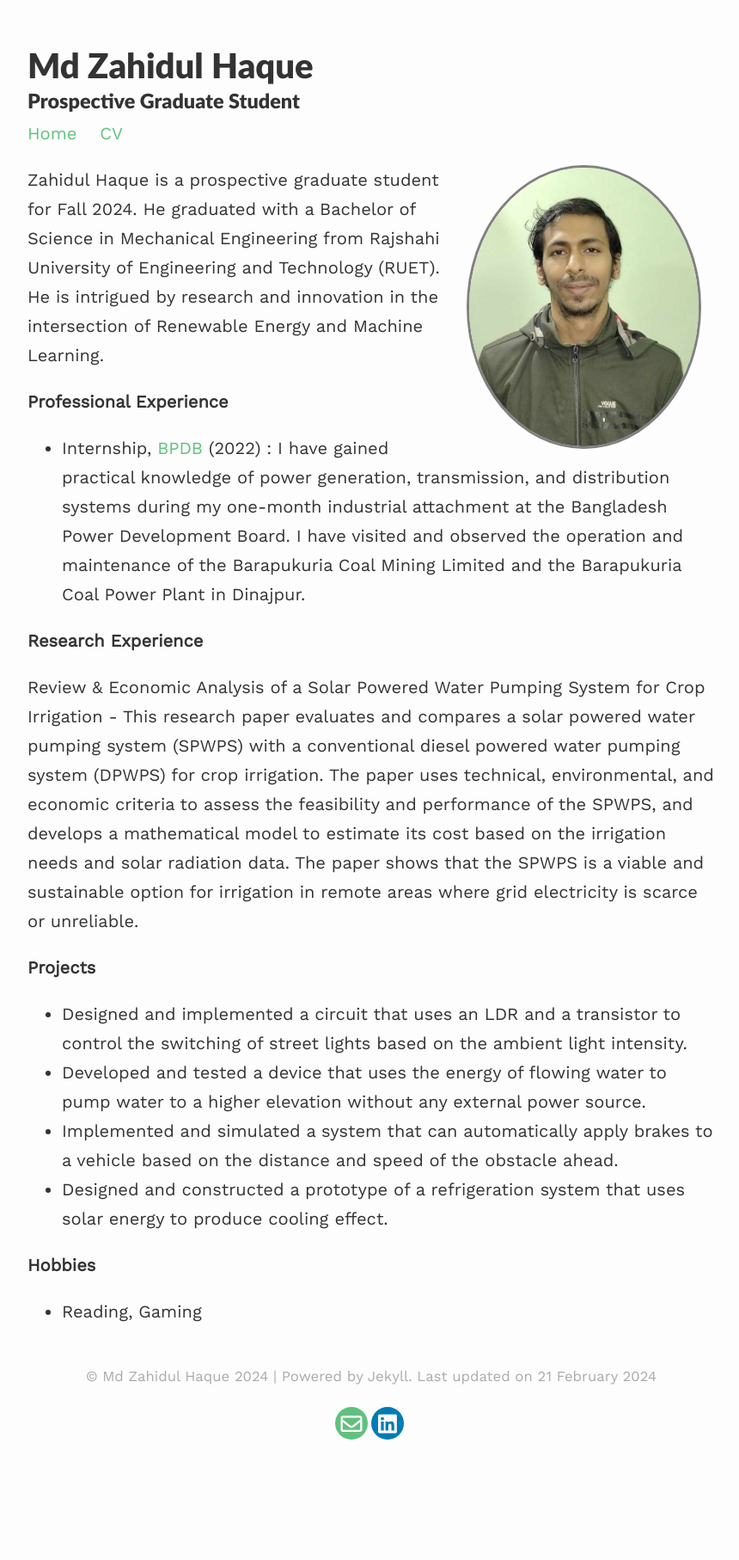
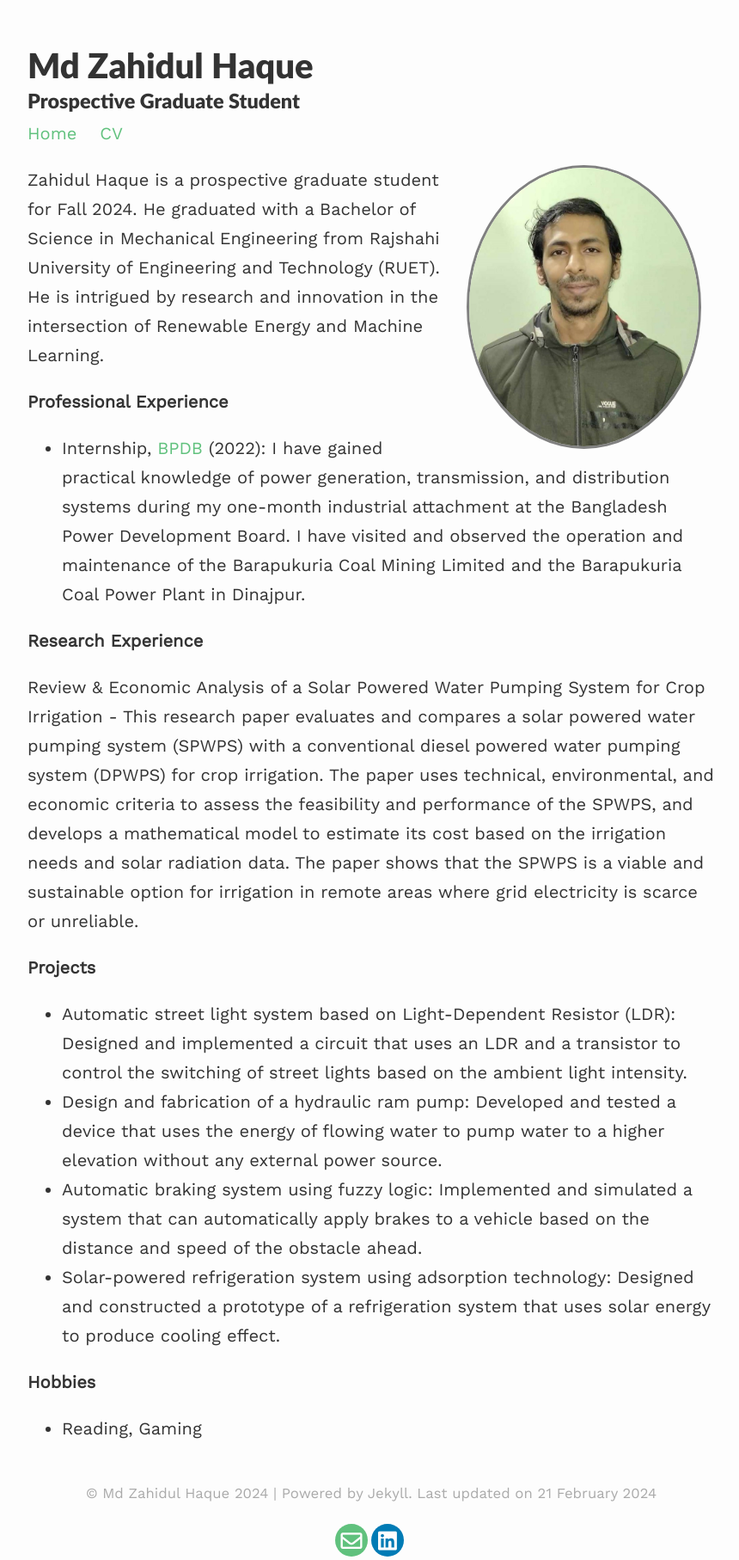
Before and after one commit to ZahidulKowsik/zahid.github.io, a Jekyll site: the page built from index.md, in a window 1280 px wide. Shown: the whole page at 86% size, without its empty margins (208-1068 px from the left). Built offline with Jekyll 4.4.1, drawn with Linux system fonts in a browser that asks for light colours; nearby versions of some CDN libraries; before the commit the page ends 1678 px from its top, so only the background shows below that.

Commit message:
Update index.md

```diff
--- a/index.md
+++ b/index.md
@@ -10,17 +10,17 @@ published: true
 Zahidul Haque is a prospective graduate student for Fall 2024. He graduated with a Bachelor of Science in Mechanical Engineering from Rajshahi University of Engineering and Technology (RUET). He is intrigued by research and innovation in the intersection of Renewable Energy and Machine Learning.
 
 **Professional Experience**
-- Internship, [BPDB](https://bpdb.gov.bd/){:target="_blank"} (2022) : I have gained practical knowledge of power generation, transmission, and distribution systems during my one-month industrial attachment at the Bangladesh Power Development Board. I have visited and observed the operation and maintenance of the Barapukuria Coal Mining Limited and the Barapukuria Coal Power Plant in Dinajpur.
+- Internship, [BPDB](https://bpdb.gov.bd/){:target="_blank"} (2022): I have gained practical knowledge of power generation, transmission, and distribution systems during my one-month industrial attachment at the Bangladesh Power Development Board. I have visited and observed the operation and maintenance of the Barapukuria Coal Mining Limited and the Barapukuria Coal Power Plant in Dinajpur.
 
 **Research Experience**
 
 Review & Economic Analysis of a Solar Powered Water Pumping System for Crop Irrigation - This research paper evaluates and compares a solar powered water pumping system (SPWPS) with a conventional diesel powered water pumping system (DPWPS) for crop irrigation. The paper uses technical, environmental, and economic criteria to assess the feasibility and performance of the SPWPS, and develops a mathematical model to estimate its cost based on the irrigation needs and solar radiation data. The paper shows that the SPWPS is a viable and sustainable option for irrigation in remote areas where grid electricity is scarce or unreliable.
 
 **Projects**
-- Designed and implemented a circuit that uses an LDR and a transistor to control the switching of street lights based on the ambient light intensity.
-- Developed and tested a device that uses the energy of flowing water to pump water to a higher elevation without any external power source.
-- Implemented and simulated a system that can automatically apply brakes to a vehicle based on the distance and speed of the obstacle ahead.
-- Designed and constructed a prototype of a refrigeration system that uses solar energy to produce cooling effect.
+- Automatic street light system based on Light-Dependent Resistor (LDR): Designed and implemented a circuit that uses an LDR and a transistor to control the switching of street lights based on the ambient light intensity.
+- Design and fabrication of a hydraulic ram pump: Developed and tested a device that uses the energy of flowing water to pump water to a higher elevation without any external power source.
+- Automatic braking system using fuzzy logic: Implemented and simulated a system that can automatically apply brakes to a vehicle based on the distance and speed of the obstacle ahead.
+- Solar-powered refrigeration system using adsorption technology: Designed and constructed a prototype of a refrigeration system that uses solar energy to produce cooling effect.
 
 
 
```
